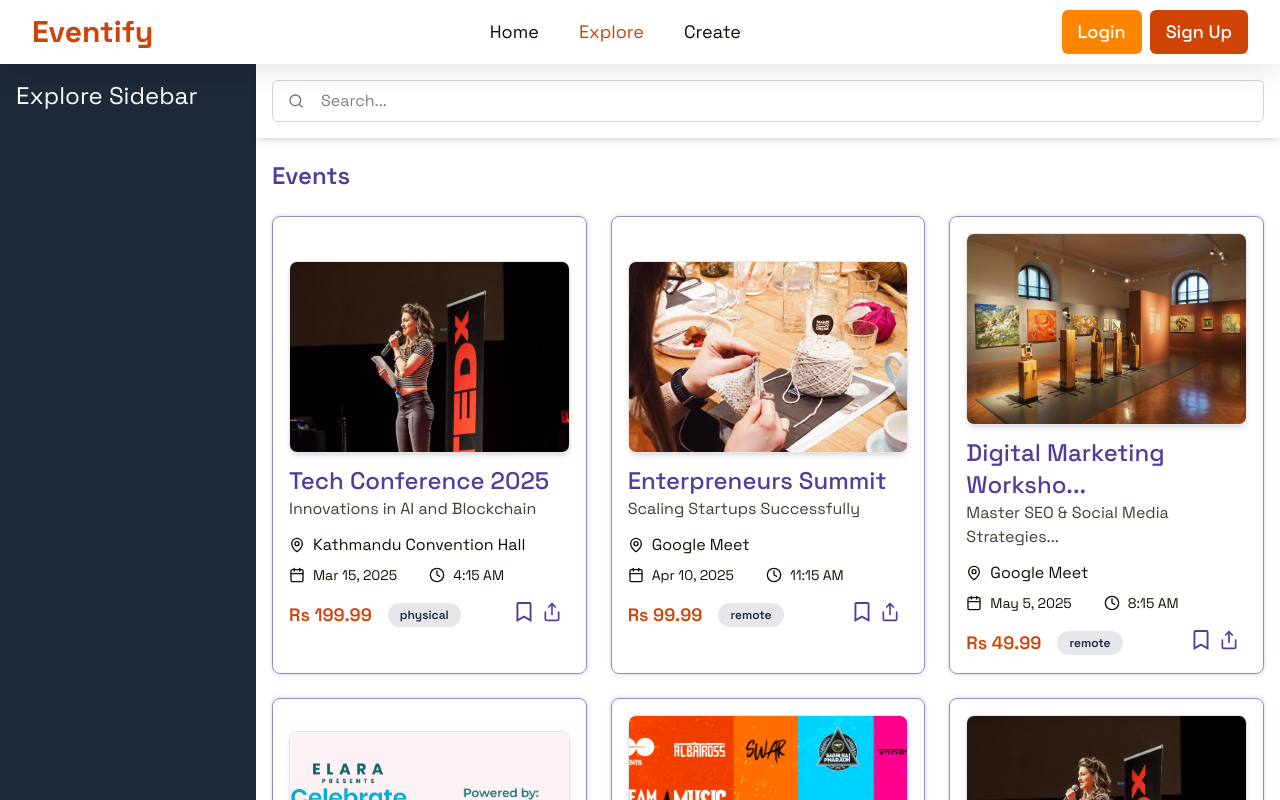
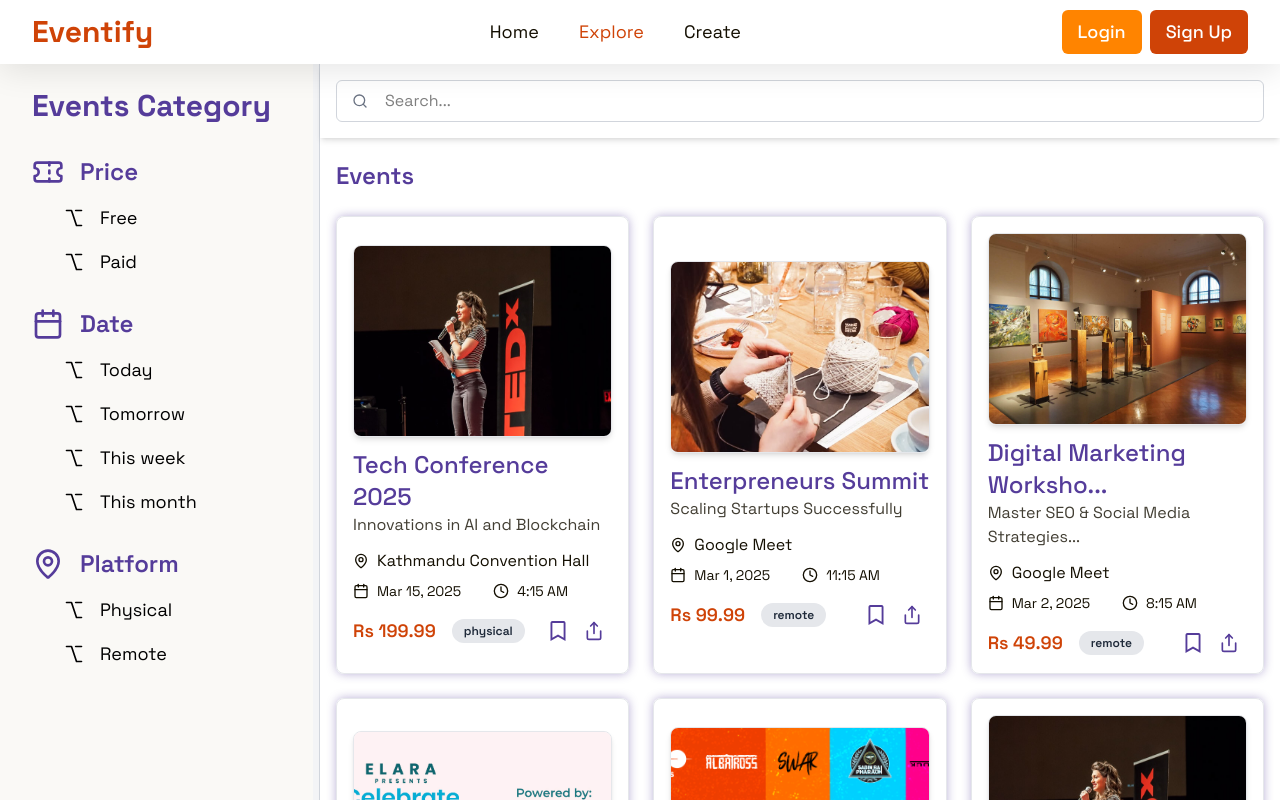
Before and after one commit to SuyanShrestha/eventify-frontend, a React (Vite) app: page /events in a window 1280 px wide. Shown: the top 800 px of the page. Built offline with nearby package versions, Linux system fonts and the light colour scheme.

Commit message:
feat: add filters in sidebar for events page

```diff
--- a/src/components/events/EventCard.tsx
+++ b/src/components/events/EventCard.tsx
@@ -4,7 +4,6 @@
   Calendar,
   Clock,
   Share,
-  Bookmark,
   FaBookmark,
   FaRegBookmark,
 } from "../../assets/icons";
@@ -59,8 +58,8 @@
 
   return (
     <div
-      className="p-4 border border-secondary-text-400 rounded-lg w-full xl:w-full flex flex-col xl:flex-col xl:justify-center xl:items-start gap-4 hover:cursor-pointer"
-      style={{ boxShadow: "0 0 4px rgba(85, 60, 154, 0.25)" }}
+      className="p-4 border border-gray-200 rounded-lg w-full xl:w-full flex flex-col xl:flex-col xl:justify-center xl:items-start gap-4 hover:cursor-pointer"
+      style={{ boxShadow: "0 0 10px rgba(85, 60, 154, 0.4)" }}
       onClick={handleDetailsClick}
     >
       <div className="flex flex-col gap-2 xl:gap-3">
@@ -107,7 +106,7 @@
           <Badge>{eventType}</Badge>
         </div>
 
-        <div>
+        <div className="flex gap-2 justify-center items-center">
           <button
             className="w-full lg:w-auto flex-1 text-secondary-text-500 border-0 border-black p-0 hover:cursor-pointer"
             onClick={toggleBookmark}
--- a/src/components/events/Sidebar.tsx
+++ b/src/components/events/Sidebar.tsx
@@ -1,9 +1,138 @@
-import type React from "react";
+import React, { useState } from "react";
+import {
+  Ticket,
+  Option,
+  Calendar,
+  MapPin,
+  Scan,
+  Timer,
+} from "../../assets/icons";
+import { useDispatch, useSelector } from "react-redux";
+import { RootState } from "../../store";
+import { clearFilters, setFilters } from "../../store/eventSlice";
 
-const Sidebar: React.FC = () => {
+interface SidebarProps {}
+
+const SIDEBAR_CATEGORIES = [
+  {
+    label: "Price",
+    icon: <Ticket className="w-8 h-8 text-secondary-text-500" />,
+    options: [
+      { label: "Free", value: "free" },
+      { label: "Paid", value: "paid" },
+    ],
+  },
+  {
+    label: "Date",
+    icon: <Calendar className="w-8 h-8 text-secondary-text-500" />,
+    options: [
+      { label: "Today", value: "today" },
+      { label: "Tomorrow", value: "tomorrow" },
+      { label: "This week", value: "this-week" },
+      { label: "This month", value: "this-month" },
+    ],
+  },
+  {
+    label: "Platform",
+    icon: <MapPin className="w-8 h-8 text-secondary-text-500" />,
+    options: [
+      { label: "Physical", value: "physical" },
+      { label: "Remote", value: "remote" },
+    ],
+  },
+  // {
+  //   label: "Status",
+  //   icon: <Timer className="w-8 h-8 text-secondary-text-500" />,
+  //   options: [
+  //     { label: "Upcoming", value: "upcoming" },
+  //     { label: "Expired", value: "expired" },
+  //   ],
+  // },
+];
+
+const CATEGORY_MAPPER: Record<string, string> = {
+  Price: "price",
+  Date: "date",
+  Platform: "type",
+};
+
+const Sidebar: React.FC<SidebarProps> = () => {
+  const [selectedFilters, setSelectedFilters] = useState({
+    ticketType: null as string | null,
+    eventDate: null as string | null,
+    platform: null as string | null,
+  });
+
+  const dispatch = useDispatch();
+
+  const OptionItem = ({
+    label,
+    value,
+    selectedValue,
+    onSelect,
+  }: {
+    label: string;
+    value: string;
+    selectedValue: string | null;
+    onSelect: (value: string) => void;
+  }) => {
+    const isSelected = selectedValue === value;
+
+    return (
+      <div
+        className={`flex gap-4 justify-start items-center cursor-pointer ${
+          isSelected ? "text-secondary-text-500" : ""
+        }`}
+        onClick={() => onSelect(value)}
+      >
+        <Option
+          className={`w-5 h-5 ${isSelected ? "text-secondary-text-500" : ""}`}
+        />
+        <span className={`text-lg ${isSelected ? "font-bold" : ""}`}>
+          {label}
+        </span>
+      </div>
+    );
+  };
+
+  const handleSelectFilter = (category: string, value: string) => {
+    setSelectedFilters((prevState) => ({
+      ...prevState,
+      [category]: value,
+    }));
+    dispatch(setFilters({ [category]: value }));
+  };
+
   return (
-    <div className="w-[20vw] mt-0 h-full bg-primary-500 border-l-2 border-red-500 z-20 text-white fixed left-0 top-16 bottom-16">
-      <h1 className="text-2xl p-4 text-secondary-text-500 text-bold">Explore Sidebar</h1>
+    <div className="mx-4 py-2 h-full flex flex-col">
+      <h1 className="text-3xl p-4 text-secondary-text-500 font-bold">
+        Events Category
+      </h1>
+
+      {SIDEBAR_CATEGORIES.map((category) => (
+        <div className="p-4 flex flex-col gap-4" key={category.label}>
+          <div className="flex gap-4">
+            {category.icon}
+            <h3 className="text-2xl text-secondary-text-500 font-semibold">
+              {category.label}
+            </h3>
+          </div>
+          <div className="flex flex-col pl-8 gap-4">
+            {category.options.map((option) => (
+              <OptionItem
+                key={option.value}
+                label={option.label}
+                value={option.value}
+                selectedValue={selectedFilters[CATEGORY_MAPPER[category.label]]} // Use mapped key
+                onSelect={
+                  (value) =>
+                    handleSelectFilter(CATEGORY_MAPPER[category.label], value) // Use mapped key
+                }
+              />
+            ))}
+          </div>
+        </div>
+      ))}
     </div>
   );
 };
--- a/src/constants/data.tsx
+++ b/src/constants/data.tsx
@@ -64,7 +64,7 @@
     title: "Enterpreneurs Summit",
     subtitle: "Scaling Startups Successfully",
     hostname: "Startup Nepal",
-    startDate: "April 10 2025 17:00:00 GMT+0545 (Nepal Time)",
+    startDate: "March 01 2025 17:00:00 GMT+0545 (Nepal Time)",
     endDate: "April 10 2025 20:00:00 GMT+0545 (Nepal Time)",
     details:
       "The Entrepreneurship Summit brings together entrepreneurs, investors, and startup professionals to share their expertise and experiences. This event will feature workshops on business strategies, startup funding, marketing, and scaling up. You’ll have the chance to meet influential entrepreneurs and hear from experts in the field. The summit will also host a startup pitch competition where new businesses can showcase their ideas and gain exposure. Whether you're looking to start your own company or scale an existing one, the summit will provide valuable insights.",
@@ -78,7 +78,7 @@
     title: "Digital Marketing Workshop",
     subtitle: "Master SEO & Social Media Strategies in Nepal",
     hostname: "Marketing Pro",
-    startDate: "May 5 2025 14:00:00 GMT+0545 (Nepal Time)",
+    startDate: "March 02 2025 14:00:00 GMT+0545 (Nepal Time)",
     endDate: "May 5 2025 16:00:00 GMT+0545 (Nepal Time)",
     details:
       "This hands-on workshop covers the essentials of digital marketing, including SEO, social media marketing, and PPC advertising. Participants will learn how to optimize websites for search engines, create compelling content, and execute targeted ad campaigns.",
@@ -92,7 +92,7 @@
     title: "Music Festival 2025",
     subtitle: "A Celebration of Sound",
     hostname: "Nepal Music Association",
-    startDate: "June 20 2025 12:00:00 GMT+0545 (Nepal Time)",
+    startDate: "March 01 2025 12:00:00 GMT+0545 (Nepal Time)",
     endDate: "June 20 2025 23:00:00 GMT+0545 (Nepal Time)",
     details:
       "Experience an unforgettable day filled with live performances from renowned artists and emerging talents. The festival features multiple stages, food stalls, and a vibrant atmosphere that brings music lovers together from all over the country.",
@@ -106,7 +106,7 @@
     title: "Cybersecurity Awareness Seminar",
     subtitle: "Protect Yourself Online",
     hostname: "CyberShield",
-    startDate: "July 8 2025 10:30:00 GMT+0545 (Nepal Time)",
+    startDate: "February 25 2025 10:30:00 GMT+0545 (Nepal Time)",
     endDate: "July 8 2025 12:30:00 GMT+0545 (Nepal Time)",
     details:
       "This seminar is designed to educate individuals and businesses on cybersecurity threats, best practices, and the latest tools to stay safe online. Experts in the field will share insights on how to protect personal and organizational data from cyber attacks.",
--- a/src/pages/ExplorePage.tsx
+++ b/src/pages/ExplorePage.tsx
@@ -1,41 +1,69 @@
-import React, { useState } from "react";
+import React, { useEffect, useState } from "react";
+import { useDispatch, useSelector } from "react-redux";
+import { RootState } from "../store";
+
 import { eventsData } from "../constants";
 import { useDebounce } from "../hooks";
 import { Search } from "lucide-react";
 import { EventCard, Sidebar } from "../components/events";
+import {
+  clearFilters,
+  setEvents,
+  setFilters,
+  setSearchTerm,
+} from "../store/eventSlice";
 
 const ExplorePage: React.FC = () => {
-  const [searchTerm, setSearchTerm] = useState<string>("");
-  const debouncedSearchTerm = useDebounce<string>(searchTerm, 300);
+  const [searchText, setSearchText] = useState<string>("");
+  const debouncedSearchText = useDebounce<string>(searchText, 300);
 
-  const filteredEvents = eventsData.filter((event) =>
-    event.title.toLowerCase().includes(debouncedSearchTerm.toLowerCase())
+  const dispatch = useDispatch();
+  const { filteredEvents, filters } = useSelector(
+    (state: RootState) => state.events
   );
+
+  useEffect(() => {
+    dispatch(setEvents(eventsData));
+  }, [dispatch]);
+
+  useEffect(() => {
+    dispatch(setSearchTerm(debouncedSearchText));
+  }, [debouncedSearchText, dispatch]);
+
+  const handleFilterChange = (filterType: string, value: string) => {
+    dispatch(setFilters({ [filterType]: value }));
+  };
+
+  const handleClearFilters = () => {
+    dispatch(clearFilters());
+  };
 
   return (
     <div className="flex mt-[4rem] ">
       {/* Sidebar Section */}
-      <div className="hidden md:block w-[20vw] h-full bg-gray-800 text-white fixed left-0 top-16 bottom-16">
-        <h1 className="text-2xl p-4">Explore Sidebar</h1>
+      <div className="hidden md:block w-[20rem] h-full bg-gray-100 fixed left-0 top-16 bottom-16 border-r border-r-gray-300">
+        <div className="w-[98%] bg-primary-500 h-full">
+          <Sidebar />
+        </div>
       </div>
 
       {/* Right Section */}
-      <div className="ml-0 md:ml-[20vw] flex-grow h-full flex flex-col">
-        <div className=" bg-secondary-500 shadow-md p-4 fixed top-16 left-[20vw] right-0 z-10 ">
+      <div className="ml-0 md:ml-[20rem] flex-grow h-full flex flex-col bg-secondary-500">
+        <div className="bg-secondary-500 shadow-md p-4 fixed top-16 left-[5rem] md:left-[20rem] right-0 z-10 ">
           <Search className="absolute left-8 top-1/2 transform -translate-y-1/2 h-4 w-4 text-gray-500" />
           <input
             type="text"
             placeholder="Search..."
             className="p-2 pl-12 w-full border border-gray-300 rounded-md"
-            value={searchTerm}
-            onChange={(e) => setSearchTerm(e.target.value)}
+            value={searchText}
+            onChange={(e) => setSearchText(e.target.value)}
           />
         </div>
 
-        <div className="bg-secondary-500 mt-[5rem] p-4 h-full max-w-7xl mx-auto overflow-auto flex-grow">
-          <h2 className="text-2xl mb-6 font-semibold text-secondary-text-500">
+        <div className=" mt-[5rem] p-4 h-full max-w-7xl mx-auto overflow-auto flex-grow">
+          <h3 className="text-2xl mb-6 font-semibold text-secondary-text-500">
             Events
-          </h2>
+          </h3>
           <div className="grid grid-cols-1 xl:grid-cols-3 gap-12 xl:gap-6 justify-center">
             {filteredEvents.map((event) => (
               <EventCard
--- a/src/store/eventSlice.ts
+++ b/src/store/eventSlice.ts
@@ -49,8 +49,17 @@
       return eventStartDate.toDateString() === today.toDateString();
     case "tomorrow":
       return eventStartDate.toDateString() === tomorrow.toDateString();
-    case "this-week":
-      return eventStartDate.getDate() >= today.getDate();
+
+    case "this-week": {
+      const startOfWeek = new Date(today);
+      startOfWeek.setDate(today.getDate() - today.getDay());
+
+      const endOfWeek = new Date(startOfWeek);
+      endOfWeek.setDate(startOfWeek.getDate() + 6);
+
+      return eventStartDate >= startOfWeek && eventStartDate <= endOfWeek;
+    }
+
     case "this-month":
       return eventStartDate.getMonth() === today.getMonth();
     default:
--- a/src/store/index.ts
+++ b/src/store/index.ts
@@ -7,8 +7,8 @@
 const persistConfig = {
   key: "root",
   storage,
-  whitelist: ["events"],
-  blacklist: ["auth"],
+  // whitelist: ["events"],
+  blacklist: ["auth", "events"],
 };
 
 const rootReducer = combineReducers({
```
Also changed, not shown: src/assets/icons/index.ts (+8 -0 lines).
